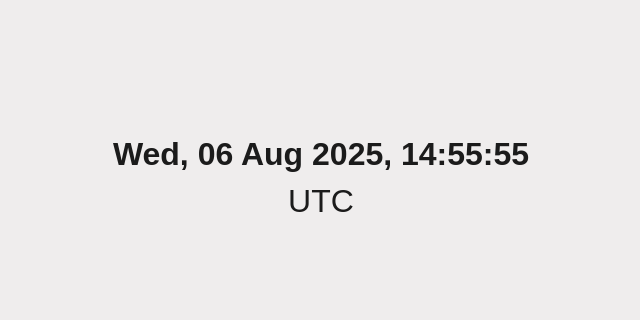
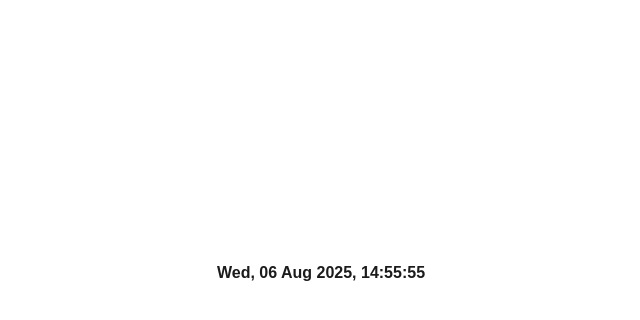
Before and after one commit to AbelardLindsay/AbelardLindsay.github.io, a plain HTML site: page index.html in a window 1280 px wide. Shown: the whole page, without its empty margins (319-959 px from the left). Drawn offline with Linux system fonts and the light colour scheme.

Commit message:
Adjusting fonts

```diff
--- a/index.html
+++ b/index.html
@@ -7,25 +7,25 @@
   <style>
     body {
       font-family: Arial, sans-serif;
-      background-color:rgb(239, 237, 237);
+      background-color:rgb(255, 255, 255);
       color:rgb(27, 27, 27);
       text-align: center;
-      padding-top: 10%;
+      padding-top: 20%;
     }
     #datetime {
-      font-size: 2rem;
+      font-size: 1rem;
       font-weight: bold;
     }
     .timezone {
-      margin-top: 10px;
-      font-size: 2rem;
+      font-size: 1rem;
       color:rgb(27, 27, 27);
+      font-weight: bold;
     }
   </style>
 </head>
 <body>
-  <div id="datetime">--</div>
-  <div class="timezone">UTC</div>
+  <inline div id="datetime">--</div><inline div class="timezone">UTC</div>
+
 
   <script>
     function updateClock() {
```
